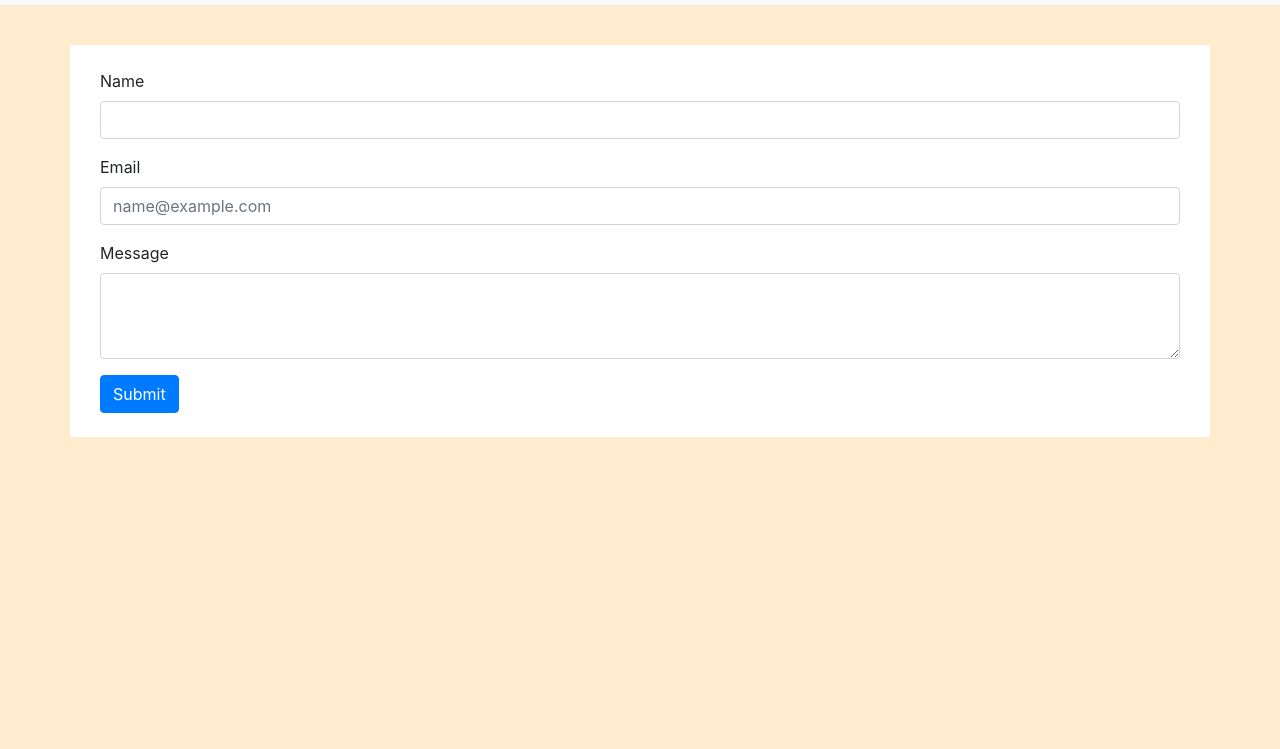
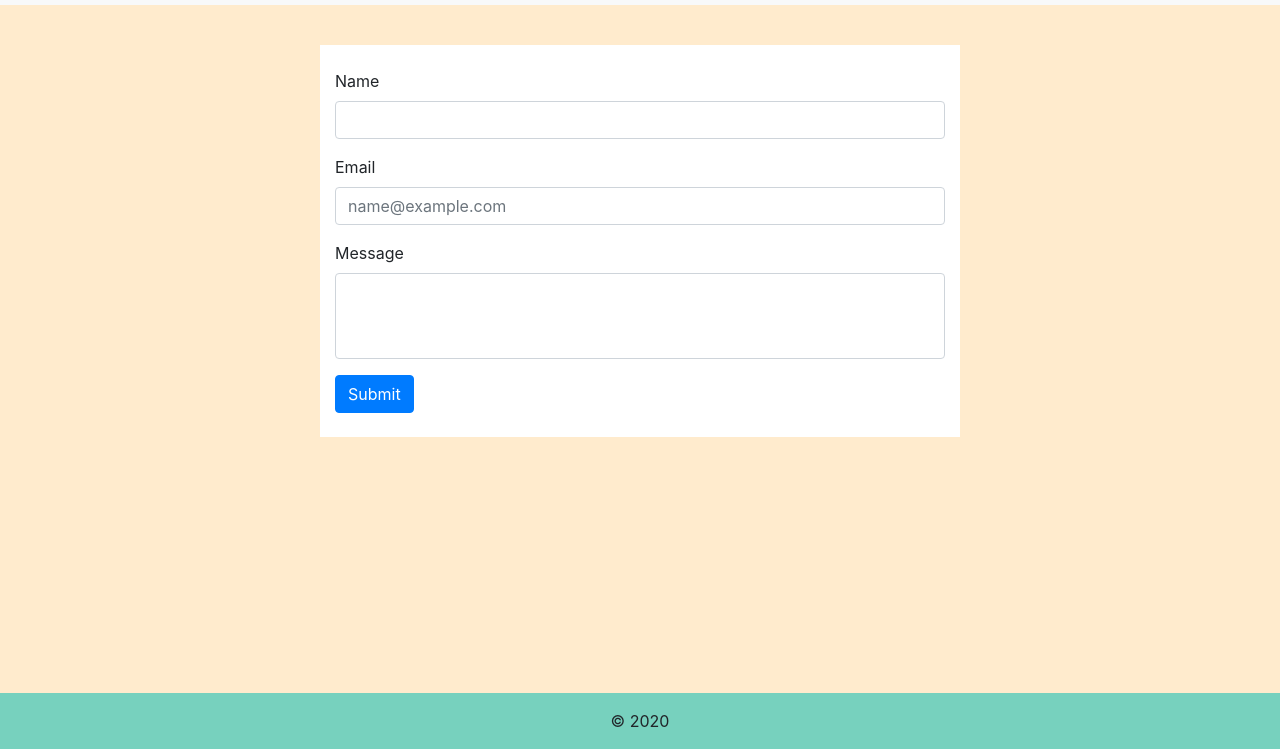
Before and after one commit to timholzer/Simple-Sample-Portfolio-Website-Using-Bootstrap, a plain HTML site: page Contact.html in a window 1280 px wide. Shown: the part 51-800 px from the top of the page. Drawn offline with nearby package versions, Linux system fonts and the light colour scheme.

Commit message:
contact form resizing correctly and added footer

```diff
--- a/CSS/style.css
+++ b/CSS/style.css
@@ -12,3 +12,9 @@ main {
     font-family: 'Lucida Sans', 'Lucida Sans Regular', 'Lucida Grande', 'Lucida Sans Unicode', Geneva, Verdana, sans-serif;
     font-weight: 900;
 }
+footer {
+    background-color: rgb(119, 209, 190);
+}
+.margzero {
+    margin: 0%;
+}
--- a/Contact.html
+++ b/Contact.html
@@ -27,8 +27,8 @@
             </ul>
         </div>
     </nav>
-    <main class = "container">
-        <div class = "col">
+    <main class = "col-md-6 container">
+        <div class = "m-0">
             <form>
                 <div class="form-group">
                 <label for="Name">Name</label>
@@ -40,7 +40,7 @@
                 </div>
                 <div class="form-group">
                     <label for="Message">Message</label>
-                    <textarea class="form-control" id="Message1" rows="3"></textarea>
+                    <textarea class="form-control" id="Message1" rows="3" style="resize:none"></textarea>
                 </div>
                 <button type="submit" class="btn btn-primary">Submit</button>
             </form>
@@ -50,4 +50,9 @@
     <script src="https://cdn.jsdelivr.net/npm/popper.js@1.16.1/dist/umd/popper.min.js" integrity="sha384-9/reFTGAW83EW2RDu2S0VKaIzap3H66lZH81PoYlFhbGU+6BZp6G7niu735Sk7lN" crossorigin="anonymous"></script>
     <script src="https://stackpath.bootstrapcdn.com/bootstrap/4.5.2/js/bootstrap.min.js" integrity="sha384-B4gt1jrGC7Jh4AgTPSdUtOBvfO8shuf57BaghqFfPlYxofvL8/KUEfYiJOMMV+rV" crossorigin="anonymous"></script>
   </body>
+  <footer class="page-footer font-small blue fixed-bottom">
+    <div class="footer-copyright text-center py-3 ">
+        <p class= "margzero">© 2020</p>
+    </div>
+  </footer>
 </html>
```
Also changed, not shown: index.html (+5 -0 lines), portfolio.html (+6 -1 lines), 1 other file.
